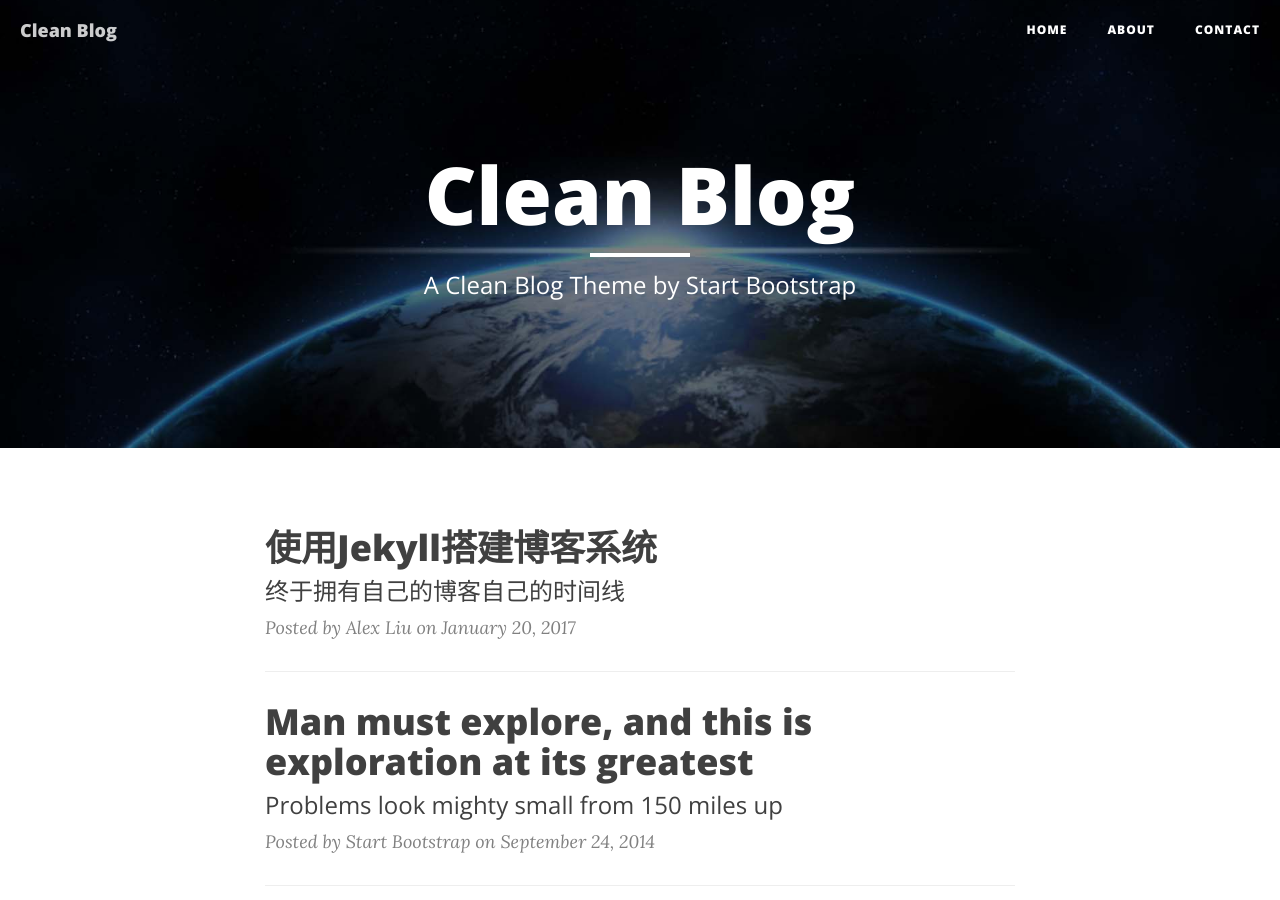
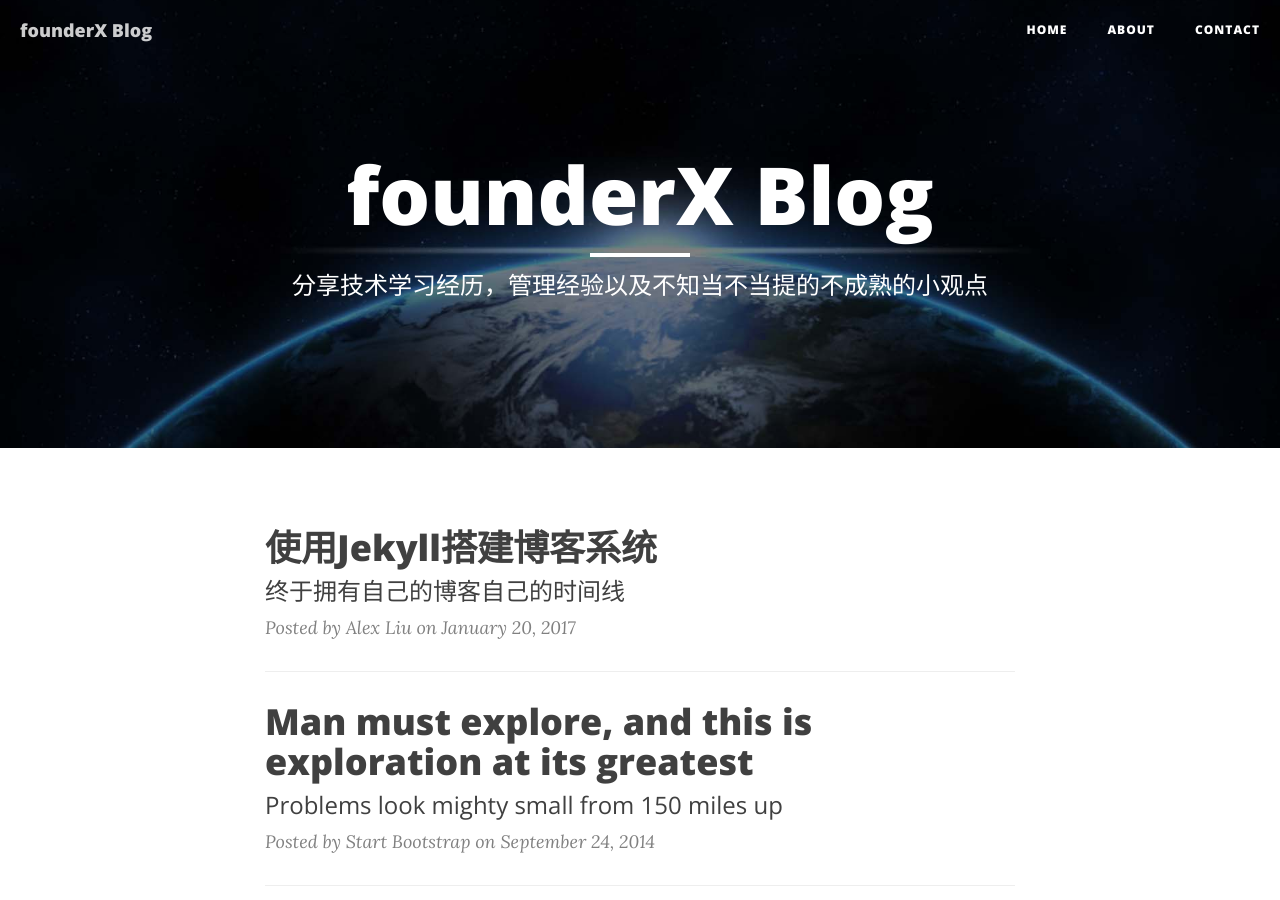
Before and after one commit to founderx4/founderx4.github.io, a Jekyll site: the page built from index.html, in a window 1280 px wide and 900 px high. Built offline with Jekyll 4.4.1, drawn with Linux system fonts in a browser that asks for light colours; nearby versions of some CDN libraries; the list of posts is cut into pages by our own code; some of the changed lines change nothing that is shown.

Commit message:
update blog home page and img

```diff
--- a/_config.yml
+++ b/_config.yml
@@ -1,15 +1,15 @@
 # Site settings
-title: Clean Blog
+title: founderX Blog
 header-img: img/home-bg.jpg
 email: 546714415@qq.com
 copyright_name: founder is LZY
-description: "Write your site description here. It will be used as your sites meta description as well!"
+description: "Share the experience of Tech and legitimately rebuild the world"
 baseurl: ""
 url: "http://yourdomain.com"
-twitter_username: SBootstrap
-github_username:  davidtmiller
-facebook_username:  IronSummitMedia
-email_username:  your-email@yourdomain.com
+twitter_username: Alex Liu
+github_username:  founderx4
+facebook_username: Alex Liu
+email_username:  546714415@qq.com
 
 # Build settings
 markdown: kramdown
--- a/index.html
+++ b/index.html
@@ -1,6 +1,6 @@
 ---
 layout: page
-description: "A Clean Blog Theme by Start Bootstrap"
+description: "分享技术学习经历，管理经验以及不知当不当提的不成熟的小观点"
 ---
 
 {% for post in paginator.posts %}
```
Also changed, not shown: img/about-bg.jpg, img/contact-bg.jpg, 1 other file.
